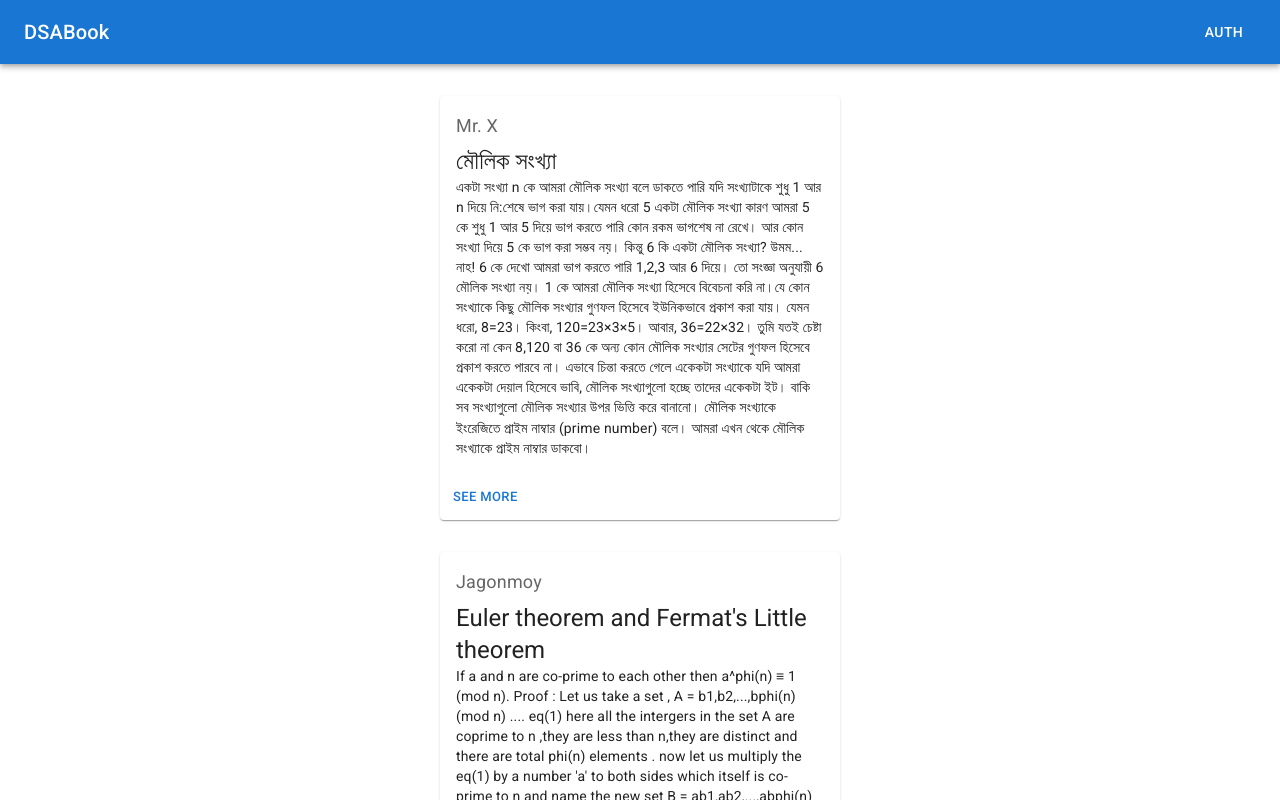
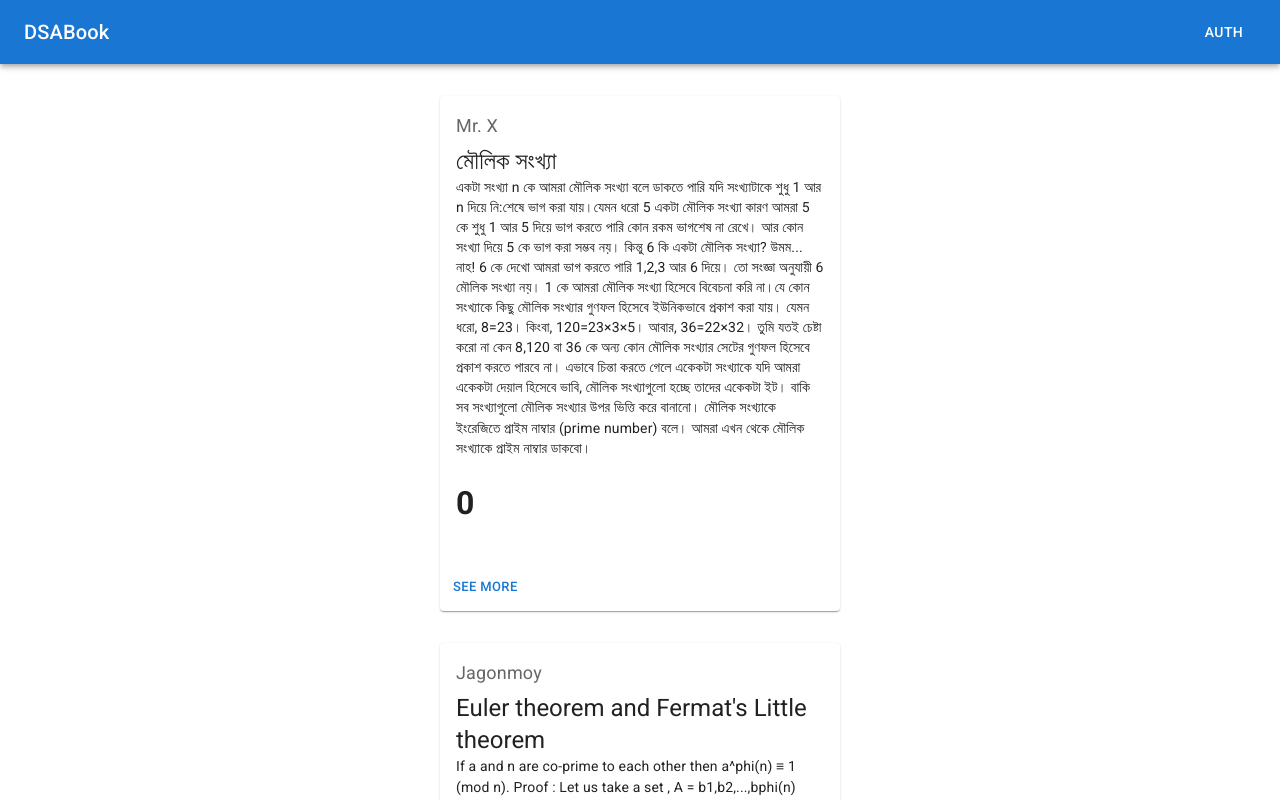
Before and after one commit to jagonmoy/typescript-react-frontend-dsabook, a React (Create React App) app: page / in a window 1280 px wide. Shown: the top 800 px of the page. Built offline with nearby package versions, Linux system fonts and the light colour scheme; a web font is replaced by a local one.

Commit message:
fix issues for viewing a newly created blog using redux

```diff
--- a/src/App.tsx
+++ b/src/App.tsx
@@ -21,6 +21,7 @@ const App: FC = () => {
           <Route path="/sign-up" Component={SignUp} />
           <Route path="/create-blog" Component={CreateBlog} />
           <Route path="/blogs/:id" Component={BlogView} />
+          <Route path="/users" Component={BlogView} />
           <Route path='*' Component={NotFound}></Route>
         </Routes>
       </Router>
--- a/src/components/blogs/BlogCard.tsx
+++ b/src/components/blogs/BlogCard.tsx
@@ -32,6 +32,9 @@ export const BlogCard : React.FC<BlogInterface> = ({id,blogHeadline,author,blogD
         <Typography variant="body2">
          {blogDescription}
         </Typography>
+        <h1>
+          {id}
+        </h1>
       </CardContent>
       <CardActions>
         <Button size="small" onClick={routeChange}>See More</Button>
--- a/src/components/blogs/CreateBlogDetails.tsx
+++ b/src/components/blogs/CreateBlogDetails.tsx
@@ -2,7 +2,7 @@ import React, { useState } from 'react';
 import Button from '@mui/material/Button';
 import { useNavigate } from 'react-router-dom';
 import { RootContainer, HeadlineTypography, HeadlineTextAreaAutosize, DescriptionTypography, DescriptionTextAreaAutosize } from './createBlogDetails.style';
-import {useAppDispatch} from '../../app/hooks'
+import {useAppDispatch,useAppSelector} from '../../app/hooks'
 import { blogAdded } from '../../slices/blogsSlice'
 import { nanoid } from '@reduxjs/toolkit';
 
@@ -13,6 +13,7 @@ export const CreateBlogDetails : React.FC = () => {
     const [blogDescription, setBlogDescription] = useState('');
 
     const dispatch = useAppDispatch();
+    const blogsCount = useAppSelector(state=>state.blogs.blogs.length);
 
     const onBlogHeadlineChanged = (event: React.ChangeEvent<HTMLTextAreaElement>) => setBlogHeadline(event.target.value)
     const onBlogDescriptionChanged = (event: React.ChangeEvent<HTMLTextAreaElement>) => setBlogDescription(event.target.value)
@@ -26,7 +27,7 @@ export const CreateBlogDetails : React.FC = () => {
         // console.log("Inside Submit Handler of Sign In button")
         if(blogHeadline && blogDescription) {
             dispatch(blogAdded({
-                id: nanoid(),
+                id: blogsCount.toString(),
                 author: "Jagonmoy",
                 blogHeadline,
                 blogDescription
```
Also changed, not shown: src/pages/users/userList.tsx (added, +9 -0 lines).
